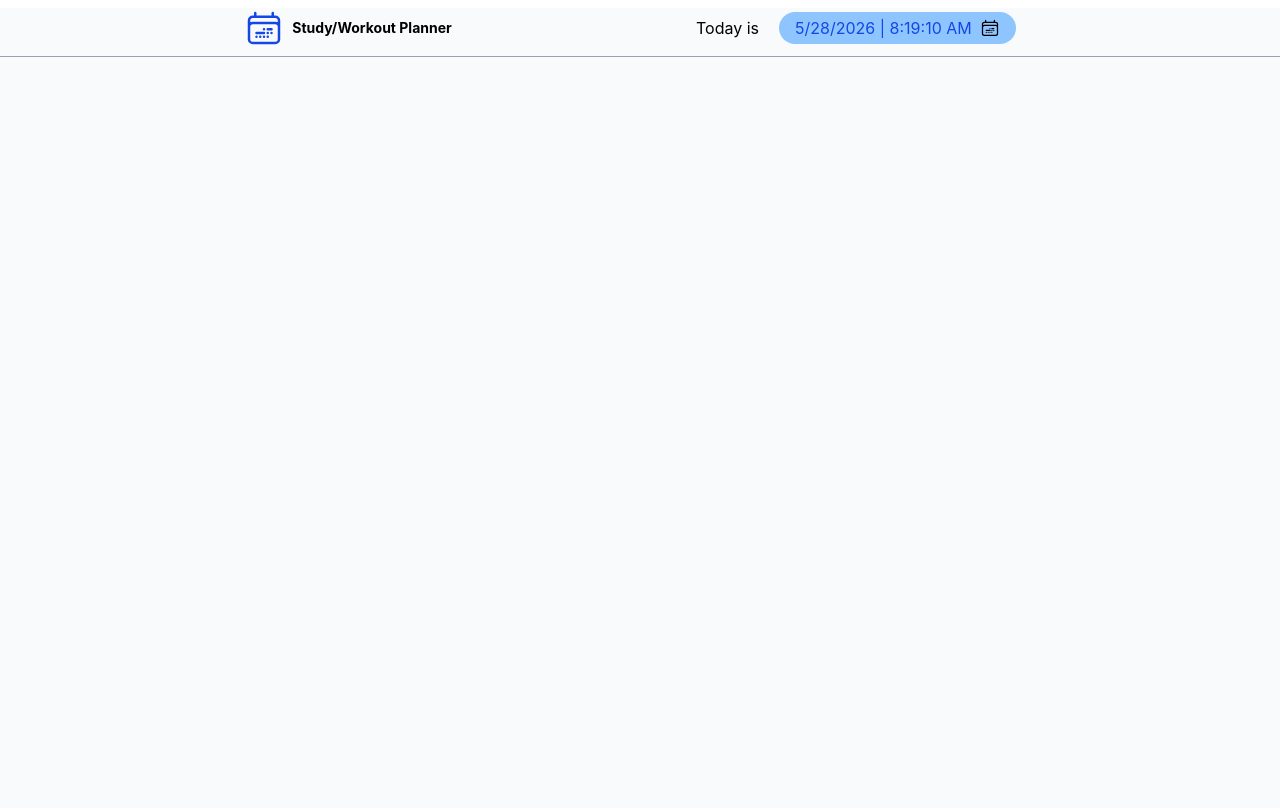
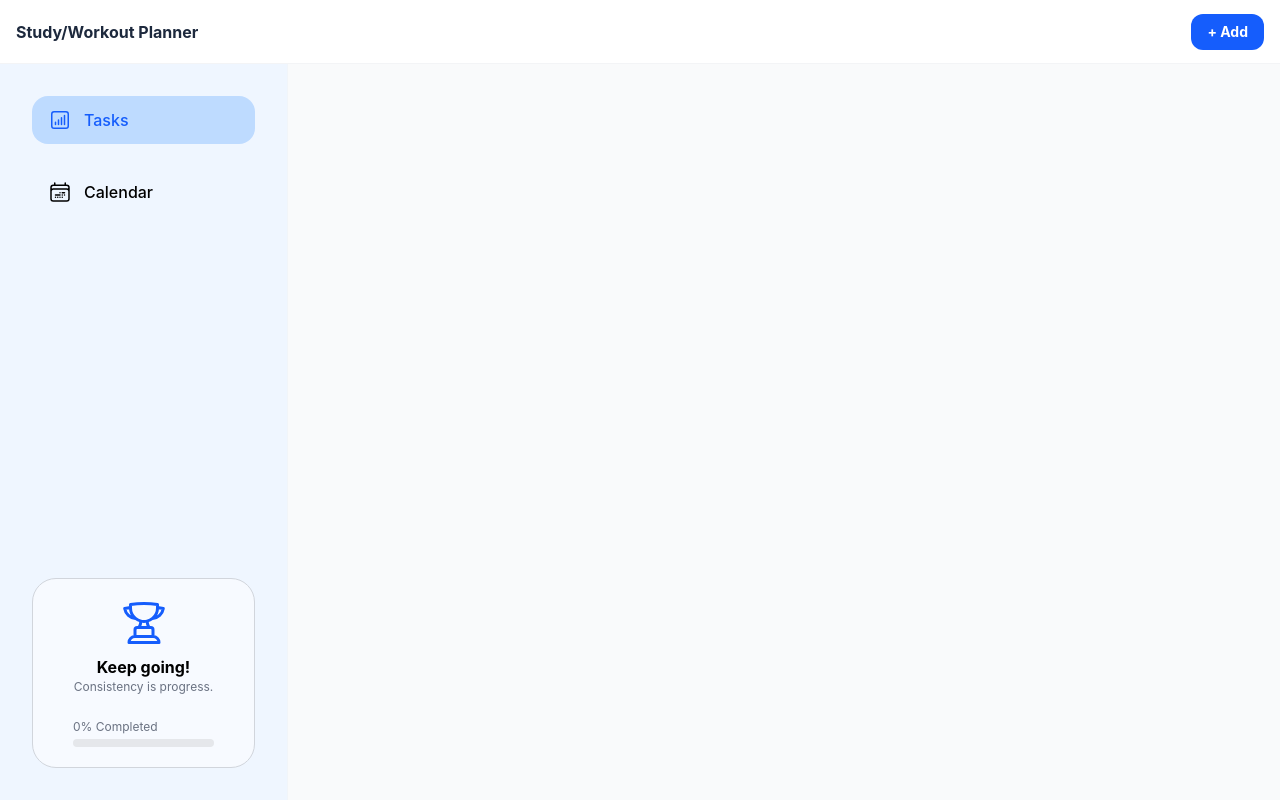
Before and after one commit to zahra-alvandi/habitflow, a React (Vite) app in the folder habitflow/: page / in a window 1280 px wide. Built offline with nearby package versions, Linux system fonts and the light colour scheme.

Commit message:
mobile sized fixed. but task form nedd to be changed

```diff
--- a/habitflow/src/App.jsx
+++ b/habitflow/src/App.jsx
@@ -1,5 +1,6 @@
 import { useState } from "react";
 import { useLocalStorage } from "./Hooks/useLocalStorage";
+
 import TaskForm from "./Components/TaskFrom";
 import TaskItem from "./Components/TaskItem";
 import Sidebar from "./Components/Sidebar";
@@ -11,7 +12,6 @@ export default function App() {
   const [activeView, setActiveView] = useState("tasks");
   const [selectedDate, setSelectedDate] = useState(null);
 
-  // وضعیت‌های جدید برای موبایل
   const [isSidebarOpen, setIsSidebarOpen] = useState(false);
   const [isFormOpen, setIsFormOpen] = useState(false);
 
@@ -26,8 +26,9 @@ export default function App() {
     );
   };
 
-  const deleteTask = (id) =>
+  const deleteTask = (id) => {
     setTasks((prev) => prev.filter((t) => t.id !== id));
+  };
 
   const filteredTasks =
     selectedDate && activeView === "calendar"
@@ -42,51 +43,103 @@ export default function App() {
       />
 
       <div className="flex">
-        {/* Sidebar به صورت Drawer در موبایل */}
-        <div className={`fixed inset-0 z-50 transition-all ${isSidebarOpen ? "visible" : "invisible"}`}>
-           <div
-             className={`absolute inset-0 bg-black/40 transition-opacity ${isSidebarOpen ? "opacity-100" : "opacity-0"}`}
-             onClick={() => setIsSidebarOpen(false)}
-           />
-           <div className={`absolute left-0 top-0 h-full w-64 bg-white transition-transform ${isSidebarOpen ? "translate-x-0" : "-translate-x-full"}`}>
+        {/* Desktop Sidebar */}
+        <aside className="hidden md:block w-72 shrink-0 border-r border-slate-100 bg-blue-50">
           <Sidebar
             tasks={tasks}
             activeView={activeView}
-                onOpenTasks={() => { setActiveView("tasks"); setIsSidebarOpen(false); }}
-                onOpenCalendar={() => { setActiveView("calendar"); setIsSidebarOpen(false); }}
+            onOpenTasks={() => setActiveView("tasks")}
+            onOpenCalendar={() => setActiveView("calendar")}
+          />
+        </aside>
+
+        {/* Mobile Sidebar Drawer */}
+        <div
+          className={`fixed inset-0 z-50 md:hidden ${
+            isSidebarOpen ? "visible" : "invisible"
+          }`}
+        >
+          <div
+            className={`absolute inset-0 bg-black/40 transition-opacity ${
+              isSidebarOpen ? "opacity-100" : "opacity-0"
+            }`}
+            onClick={() => setIsSidebarOpen(false)}
+          />
+          <div
+            className={`absolute left-0 top-0 h-full w-72 bg-blue-50 shadow-xl transition-transform duration-300 ${
+              isSidebarOpen ? "translate-x-0" : "-translate-x-full"
+            }`}
+          >
+            <Sidebar
+              tasks={tasks}
+              activeView={activeView}
+              onOpenTasks={() => {
+                setActiveView("tasks");
+                setIsSidebarOpen(false);
+              }}
+              onOpenCalendar={() => {
+                setActiveView("calendar");
+                setIsSidebarOpen(false);
+              }}
             />
           </div>
         </div>
 
-        {/* محتوای اصلی */}
-        <main className="flex-1 px-4 md:px-8 mt-8">
-            <div className="mx-auto max-w-2xl space-y-4">
+        {/* Main */}
+        <main className="flex-1 px-4 md:px-8 py-6">
+          <div className="mx-auto max-w-3xl space-y-4">
             {activeView === "calendar" ? (
               <>
                 <CalendarView tasks={tasks} onSelectDate={setSelectedDate} />
                 <div className="space-y-3">
-                    {filteredTasks.map((t) => <TaskItem key={t.id} task={t} onToggle={toggleTask} onDelete={deleteTask} />)}
+                  {filteredTasks.map((t) => (
+                    <TaskItem
+                      key={t.id}
+                      task={t}
+                      onToggle={toggleTask}
+                      onDelete={deleteTask}
+                    />
+                  ))}
                 </div>
               </>
             ) : (
               <div className="space-y-3">
-                    {tasks.map((t) => <TaskItem key={t.id} task={t} onToggle={toggleTask} onDelete={deleteTask} />)}
+                {tasks.map((t) => (
+                  <TaskItem
+                    key={t.id}
+                    task={t}
+                    onToggle={toggleTask}
+                    onDelete={deleteTask}
+                  />
+                ))}
               </div>
             )}
           </div>
         </main>
+      </div>
 
-        {/* TaskForm به صورت Modal/Bottom Sheet */}
+      {/* TaskForm BottomSheet / Modal */}
       {isFormOpen && (
-            <div className="fixed inset-0 z-50 flex items-end sm:items-center justify-center p-4">
-                <div className="absolute inset-0 bg-black/40" onClick={() => setIsFormOpen(false)} />
-                <div className="relative w-full max-w-md bg-white rounded-3xl p-6 shadow-2xl">
-                    <button className="absolute top-4 right-4 text-gray-400" onClick={() => setIsFormOpen(false)}>✕</button>
+        <div className="fixed inset-0 z-50 flex items-end sm:items-center justify-center">
+          <div
+            className="absolute inset-0 bg-black/40"
+            onClick={() => setIsFormOpen(false)}
+          />
+
+          <div className="relative w-full sm:max-w-md bg-white rounded-t-3xl sm:rounded-3xl p-5 sm:p-6 shadow-2xl">
+            <button
+              className="absolute top-3 right-4 text-gray-400 hover:text-gray-600 text-xl"
+              onClick={() => setIsFormOpen(false)}
+              aria-label="Close form"
+              type="button"
+            >
+              ✕
+            </button>
+
             <TaskForm onAdd={addTask} />
           </div>
         </div>
       )}
     </div>
-    </div>
   );
 }
--- a/habitflow/src/Components/Navbar.jsx
+++ b/habitflow/src/Components/Navbar.jsx
@@ -1,52 +1,33 @@
-import { useEffect, useState } from "react";
+export default function Navbar({ onToggleSidebar, onOpenForm }) {
+  return (
+    <header className="w-full h-16 flex items-center justify-between px-4 bg-white border-b border-gray-100">
+      <button
+        onClick={onToggleSidebar}
+        className="md:hidden inline-flex items-center justify-center p-2 rounded-lg hover:bg-gray-100"
+        aria-label="Open sidebar"
+        type="button"
+      >
+        <svg viewBox="0 0 24 24" className="w-6 h-6" fill="none">
+          <path
+            d="M4 6h16M4 12h16M4 18h16"
+            stroke="currentColor"
+            strokeWidth="2"
+            strokeLinecap="round"
+          />
+        </svg>
+      </button>
 
-export default function Navbar({onToggleSidebar, onOpenForm}) {
-  const [now, setNow] = useState(() => new Date());
-
-  useEffect(() => {
-    const id = setInterval(() => setNow(new Date()), 1000);
-    return () => clearInterval(id);
-  }, []);
-  return (
-    <div className="w-full mt-2 pb-2 flex items-center justify-evenly border-b border-gray-400">
-      {/* icons */}
-      <svg className="hidden">
-        <symbol
-          id="calender"
-          xmlns="http://www.w3.org/2000/svg"
-          fill="none"
-          viewBox="0 0 24 24"
-          stroke-width="1.5"
-          stroke="currentColor"
-          class="size-6"
-        >
-          <path
-            stroke-linecap="round"
-            stroke-linejoin="round"
-            d="M6.75 2.994v2.25m10.5-2.25v2.25m-14.252 13.5V7.491a2.25 2.25 0 0 1 2.25-2.25h13.5a2.25 2.25 0 0 1 2.25 2.25v11.251m-18 0a2.25 2.25 0 0 0 2.25 2.25h13.5a2.25 2.25 0 0 0 2.25-2.25m-18 0v-7.5a2.25 2.25 0 0 1 2.25-2.25h13.5a2.25 2.25 0 0 1 2.25 2.25v7.5m-6.75-6h2.25m-9 2.25h4.5m.002-2.25h.005v.006H12v-.006Zm-.001 4.5h.006v.006h-.006v-.005Zm-2.25.001h.005v.006H9.75v-.006Zm-2.25 0h.005v.005h-.006v-.005Zm6.75-2.247h.005v.005h-.005v-.005Zm0 2.247h.006v.006h-.006v-.006Zm2.25-2.248h.006V15H16.5v-.005Z"
-          />
-        </symbol>
-      </svg>
-      {/* calender and text */}
       <div className="flex items-center gap-2">
-        <svg className="w-5 h-5 md:w-10 md:h-10 text-blue-700">
-          <use href="#calender"></use>
-        </svg>
-        <span className="font-bold text-sm md:text-md">Study/Workout Planner</span>
+        <span className="font-bold text-slate-800">Study/Workout Planner</span>
       </div>
 
-      <button onClick={onOpenForm} className="bg-blue-600 text-white px-4 py-2 rounded-xl text-sm font-bold md:hidden">
-        + New
+      <button
+        onClick={onOpenForm}
+        className="inline-flex items-center justify-center rounded-xl bg-blue-600 px-4 py-2 text-sm font-bold text-white hover:bg-blue-700 active:scale-[0.98]"
+        type="button"
+      >
+        + Add
       </button>
-      <div className="hidden items-center md:flex">
-        <span>Today is</span>
-        <div className="bg-blue-300 text-blue-700 px-4 py-1 rounded-full mx-5 flex items-center gap-2">
-            {now.toLocaleDateString()} | {now.toLocaleTimeString()}
-            <svg className="w-5 h-5 text-black">
-                <use href="#calender"></use>
-            </svg>
-        </div>
-      </div>
-    </div>
+    </header>
   );
 }
--- a/habitflow/src/Components/Sidebar.jsx
+++ b/habitflow/src/Components/Sidebar.jsx
@@ -6,99 +6,13 @@ export default function Sidebar({
   onOpenTasks,
   onOpenCalendar,
 }) {
-  console.log("Sidebar tasks:", tasks);
-
   const total = tasks.length;
   const done = tasks.filter((t) => t.completed).length;
-
   const percent = total === 0 ? 0 : Math.round((done / total) * 100);
 
-  console.log({ total, done, percent });
-
   return (
-    <div className="max-w-md mx-auto h-screen p-8 bg-blue-50 rounded-xl shadow-xl border border-slate-100 flex flex-col justify-evenly">
-      {/* icons */}
+    <div className="h-full min-h-screen md:min-h-[calc(100vh-64px)] p-6 md:p-8 flex flex-col justify-between">
       <svg className="hidden">
-        <symbol
-          id="calender"
-          xmlns="http://www.w3.org/2000/svg"
-          fill="none"
-          viewBox="0 0 24 24"
-          stroke-width="1.5"
-          stroke="currentColor"
-          class="size-6"
-        >
-          <path
-            stroke-linecap="round"
-            stroke-linejoin="round"
-            d="M6.75 2.994v2.25m10.5-2.25v2.25m-14.252 13.5V7.491a2.25 2.25 0 0 1 2.25-2.25h13.5a2.25 2.25 0 0 1 2.25 2.25v11.251m-18 0a2.25 2.25 0 0 0 2.25 2.25h13.5a2.25 2.25 0 0 0 2.25-2.25m-18 0v-7.5a2.25 2.25 0 0 1 2.25-2.25h13.5a2.25 2.25 0 0 1 2.25 2.25v7.5m-6.75-6h2.25m-9 2.25h4.5m.002-2.25h.005v.006H12v-.006Zm-.001 4.5h.006v.006h-.006v-.005Zm-2.25.001h.005v.006H9.75v-.006Zm-2.25 0h.005v.005h-.006v-.005Zm6.75-2.247h.005v.005h-.005v-.005Zm0 2.247h.006v.006h-.006v-.006Zm2.25-2.248h.006V15H16.5v-.005Z"
-          />
-        </symbol>
-        <symbol
-          id="tasks"
-          xmlns="http://www.w3.org/2000/svg"
-          fill="none"
-          viewBox="0 0 24 24"
-          stroke-width="1.5"
-          stroke="currentColor"
-          class="size-6"
-        >
-          <path
-            stroke-linecap="round"
-            stroke-linejoin="round"
-            d="M10.125 2.25h-4.5c-.621 0-1.125.504-1.125 1.125v17.25c0 .621.504 1.125 1.125 1.125h12.75c.621 0 1.125-.504 1.125-1.125v-9M10.125 2.25h.375a9 9 0 0 1 9 9v.375M10.125 2.25A3.375 3.375 0 0 1 13.5 5.625v1.5c0 .621.504 1.125 1.125 1.125h1.5a3.375 3.375 0 0 1 3.375 3.375M9 15l2.25 2.25L15 12"
-          />
-        </symbol>
-        <symbol
-          id="stats"
-          xmlns="http://www.w3.org/2000/svg"
-          fill="none"
-          viewBox="0 0 24 24"
-          stroke-width="1.5"
-          stroke="currentColor"
-          class="size-6"
-        >
-          <path
-            stroke-linecap="round"
-            stroke-linejoin="round"
-            d="M3 13.125C3 12.504 3.504 12 4.125 12h2.25c.621 0 1.125.504 1.125 1.125v6.75C7.5 20.496 6.996 21 6.375 21h-2.25A1.125 1.125 0 0 1 3 19.875v-6.75ZM9.75 8.625c0-.621.504-1.125 1.125-1.125h2.25c.621 0 1.125.504 1.125 1.125v11.25c0 .621-.504 1.125-1.125 1.125h-2.25a1.125 1.125 0 0 1-1.125-1.125V8.625ZM16.5 4.125c0-.621.504-1.125 1.125-1.125h2.25C20.496 3 21 3.504 21 4.125v15.75c0 .621-.504 1.125-1.125 1.125h-2.25a1.125 1.125 0 0 1-1.125-1.125V4.125Z"
-          />
-        </symbol>
-        <symbol
-          id="setting"
-          xmlns="http://www.w3.org/2000/svg"
-          fill="none"
-          viewBox="0 0 24 24"
-          stroke-width="1.5"
-          stroke="currentColor"
-          class="size-6"
-        >
-          <path
-            stroke-linecap="round"
-            stroke-linejoin="round"
-            d="M10.343 3.94c.09-.542.56-.94 1.11-.94h1.093c.55 0 1.02.398 1.11.94l.149.894c.07.424.384.764.78.93.398.164.855.142 1.205-.108l.737-.527a1.125 1.125 0 0 1 1.45.12l.773.774c.39.389.44 1.002.12 1.45l-.527.737c-.25.35-.272.806-.107 1.204.165.397.505.71.93.78l.893.15c.543.09.94.559.94 1.109v1.094c0 .55-.397 1.02-.94 1.11l-.894.149c-.424.07-.764.383-.929.78-.165.398-.143.854.107 1.204l.527.738c.32.447.269 1.06-.12 1.45l-.774.773a1.125 1.125 0 0 1-1.449.12l-.738-.527c-.35-.25-.806-.272-1.203-.107-.398.165-.71.505-.781.929l-.149.894c-.09.542-.56.94-1.11.94h-1.094c-.55 0-1.019-.398-1.11-.94l-.148-.894c-.071-.424-.384-.764-.781-.93-.398-.164-.854-.142-1.204.108l-.738.527c-.447.32-1.06.269-1.45-.12l-.773-.774a1.125 1.125 0 0 1-.12-1.45l.527-.737c.25-.35.272-.806.108-1.204-.165-.397-.506-.71-.93-.78l-.894-.15c-.542-.09-.94-.56-.94-1.109v-1.094c0-.55.398-1.02.94-1.11l.894-.149c.424-.07.765-.383.93-.78.165-.398.143-.854-.108-1.204l-.526-.738a1.125 1.125 0 0 1 .12-1.45l.773-.773a1.125 1.125 0 0 1 1.45-.12l.737.527c.35.25.807.272 1.204.107.397-.165.71-.505.78-.929l.15-.894Z"
-          />
-          <path
-            stroke-linecap="round"
-            stroke-linejoin="round"
-            d="M15 12a3 3 0 1 1-6 0 3 3 0 0 1 6 0Z"
-          />
-        </symbol>
-        <symbol
-          id="star"
-          xmlns="http://www.w3.org/2000/svg"
-          fill="none"
-          viewBox="0 0 24 24"
-          stroke-width="1.5"
-          stroke="currentColor"
-          class="size-6"
-        >
-          <path
-            stroke-linecap="round"
-            stroke-linejoin="round"
-            d="M11.48 3.499a.562.562 0 0 1 1.04 0l2.125 5.111a.563.563 0 0 0 .475.345l5.518.442c.499.04.701.663.321.988l-4.204 3.602a.563.563 0 0 0-.182.557l1.285 5.385a.562.562 0 0 1-.84.61l-4.725-2.885a.562.562 0 0 0-.586 0L6.982 20.54a.562.562 0 0 1-.84-.61l1.285-5.386a.562.562 0 0 0-.182-.557l-4.204-3.602a.562.562 0 0 1 .321-.988l5.518-.442a.563.563 0 0 0 .475-.345L11.48 3.5Z"
-          />
-        </symbol>
         <symbol
           id="trophy"
           xmlns="http://www.w3.org/2000/svg"
@@ -114,77 +28,88 @@ export default function Sidebar({
             d="M16.5 18.75h-9m9 0a3 3 0 0 1 3 3h-15a3 3 0 0 1 3-3m9 0v-3.375c0-.621-.503-1.125-1.125-1.125h-.871M7.5 18.75v-3.375c0-.621.504-1.125 1.125-1.125h.872m5.007 0H9.497m5.007 0a7.454 7.454 0 0 1-.982-3.172M9.497 14.25a7.454 7.454 0 0 0 .981-3.172M5.25 4.236c-.982.143-1.954.317-2.916.52A6.003 6.003 0 0 0 7.73 9.728M5.25 4.236V4.5c0 2.108.966 3.99 2.48 5.228M5.25 4.236V2.721C7.456 2.41 9.71 2.25 12 2.25c2.291 0 4.545.16 6.75.47v1.516M7.73 9.728a6.726 6.726 0 0 0 2.748 1.35m8.272-6.842V4.5c0 2.108-.966 3.99-2.48 5.228m2.48-5.492a46.32 46.32 0 0 1 2.916.52 6.003 6.003 0 0 1-5.395 4.972m0 0a6.726 6.726 0 0 1-2.749 1.35m0 0a6.772 6.772 0 0 1-3.044 0"
           />
         </symbol>
+        <symbol
+          id="tasks"
+          xmlns="http://www.w3.org/2000/svg"
+          fill="none"
+          viewBox="0 0 24 24"
+          stroke-width="1.5"
+          stroke="currentColor"
+          class="size-6"
+        >
+          <path
+            stroke-linecap="round"
+            stroke-linejoin="round"
+            d="M7.5 14.25v2.25m3-4.5v4.5m3-6.75v6.75m3-9v9M6 20.25h12A2.25 2.25 0 0 0 20.25 18V6A2.25 2.25 0 0 0 18 3.75H6A2.25 2.25 0 0 0 3.75 6v12A2.25 2.25 0 0 0 6 20.25Z"
+          />
+        </symbol>
+        <symbol
+          id="calendar"
+          xmlns="http://www.w3.org/2000/svg"
+          fill="none"
+          viewBox="0 0 24 24"
+          stroke-width="1.5"
+          stroke="currentColor"
+          class="size-6"
+        >
+          <path
+            stroke-linecap="round"
+            stroke-linejoin="round"
+            d="M6.75 2.994v2.25m10.5-2.25v2.25m-14.252 13.5V7.491a2.25 2.25 0 0 1 2.25-2.25h13.5a2.25 2.25 0 0 1 2.25 2.25v11.251m-18 0a2.25 2.25 0 0 0 2.25 2.25h13.5a2.25 2.25 0 0 0 2.25-2.25m-18 0v-7.5a2.25 2.25 0 0 1 2.25-2.25h13.5a2.25 2.25 0 0 1 2.25 2.25v7.5m-6.75-6h2.25m-9 2.25h4.5m.002-2.25h.005v.006H12v-.006Zm-.001 4.5h.006v.006h-.006v-.005Zm-2.25.001h.005v.006H9.75v-.006Zm-2.25 0h.005v.005h-.006v-.005Zm6.75-2.247h.005v.005h-.005v-.005Zm0 2.247h.006v.006h-.006v-.006Zm2.25-2.248h.006V15H16.5v-.005Z"
+          />
+        </symbol>
       </svg>
-      {/* lists */}
-      <ul className="flex flex-col gap-y-10 pl-4">
+      <ul className="flex flex-col gap-y-6">
         <li
-          className={`text-black flex items-center gap-5 w-full rounded-br-2xl rounded-tr-2xl py-2.5 pl-2.5 transition
-  ${activeView === "tasks" ? "text-blue-600 bg-blue-200 border-l-4 border-l-blue-600" : "hover:text-blue-600 hover:bg-blue-200 hover:border-l-4 hover:border-l-blue-600"}`}
+          className={`flex items-center w-full rounded-2xl transition ${
+            activeView === "tasks"
+              ? "text-blue-600 bg-blue-200"
+              : "hover:bg-blue-100"
+          }`}
         >
           <button
+            onClick={onOpenTasks}
+            className="flex w-full items-center gap-3 py-3 px-4"
             type="button"
-            onClick={onOpenTasks}
-            className="flex w-full items-center gap-1 text-left"
           >
-            <svg className="w-5 h-5">
-              <use href="#task" />
+            <svg className="w-6 h-6">
+              <use href="#tasks" />
             </svg>
-            Tasks
+            <span className="font-medium">Tasks</span>
           </button>
         </li>
 
-        <li className="text-black flex items-center gap-5 hover:text-blue-600 hover:bg-blue-200 w-full rounded-br-2xl rounded-tr-2xl py-2.5 pl-2.5 hover:border-l-4 hover:border-l-blue-600 transition">
+        <li
+          className={`flex items-center w-full rounded-2xl transition ${
+            activeView === "calendar"
+              ? "text-blue-600 bg-blue-200"
+              : "hover:bg-blue-100"
+          }`}
+        >
           <button
+            onClick={onOpenCalendar}
+            className="flex w-full items-center gap-3 py-3 px-4"
             type="button"
-            onClick={onOpenCalendar}
-            className="flex w-full items-center gap-1"
           >
-            <svg className="w-5 h-5">
-              <use href="#calender"></use>
+            {/* SVG خودت را نگه دار */}
+            <svg className="w-6 h-6">
+              <use href="#calendar" />
             </svg>
-            Calender
+            <span className="font-medium">Calendar</span>
           </button>
-        </li>
-
-        <li className="text-black flex items-center gap-5 hover:text-blue-600 hover:bg-blue-200 w-full rounded-br-2xl rounded-tr-2xl py-2.5 pl-2.5 hover:border-l-4 hover:border-l-blue-600 transition">
-          {/* <div className="w-1 bg-blue-600 h-12 pl-2 rounded-full"></div> */}
-          <a href="#" className="flex items-center gap-1">
-            <svg className="w-5 h-5">
-              <use href="#stats"></use>
-            </svg>
-            Stats
-          </a>
-        </li>
-        <li className="text-black flex items-center gap-5 hover:text-blue-600 hover:bg-blue-200 w-full rounded-br-2xl rounded-tr-2xl py-2.5 pl-2.5 hover:border-l-4 hover:border-l-blue-600 transition">
-          {/* <div className="w-1 bg-blue-600 h-12 pl-2 rounded-full"></div> */}
-          <a href="#" className="flex items-center gap-1">
-            <svg className="w-5 h-5">
-              <use href="#star"></use>
-            </svg>
-            Goals
-          </a>
-        </li>
-        <li className="text-black flex items-center gap-5 hover:text-blue-600 hover:bg-blue-200 w-full rounded-br-2xl rounded-tr-2xl py-2.5 pl-2.5 hover:border-l-4 hover:border-l-blue-600 transition">
-          {/* <div className="w-1 bg-blue-600 h-12 pl-2 rounded-full"></div> */}
-          <a href="#" className="flex items-center gap-1">
-            <svg className="w-5 h-5">
-              <use href="#setting"></use>
-            </svg>
-            Settings
-          </a>
         </li>
       </ul>
 
-      <div className="mt-10 flex flex-col items-center justify-center border border-gray-300 rounded-3xl mx-5 p-5">
-        <div>
-          <svg className="w-14 h-14 font-light">
-            <use href="#trophy"></use>
-          </svg>
+      <div className="flex flex-col items-center justify-center border border-gray-300 rounded-3xl p-5 bg-white/50">
+        <svg className="w-12 h-12 text-blue-600">
+          <use href="#trophy"></use>
+        </svg>
+
+        <div className="text-center my-2">
+          <h3 className="font-bold">Keep going!</h3>
+          <p className="text-xs text-gray-500">Consistency is progress.</p>
         </div>
-        <div className="text-center">
-          <h3>Keep going!</h3>
-          <p className="font-light">Consistensy is progress.</p>
-        </div>
+
         <ProgressBar percent={percent} />
       </div>
     </div>
```
Also changed, not shown: habitflow/src/Components/TaskItem.jsx (+29 -29 lines). Lines whose indentation alone changed are shown as unchanged.
